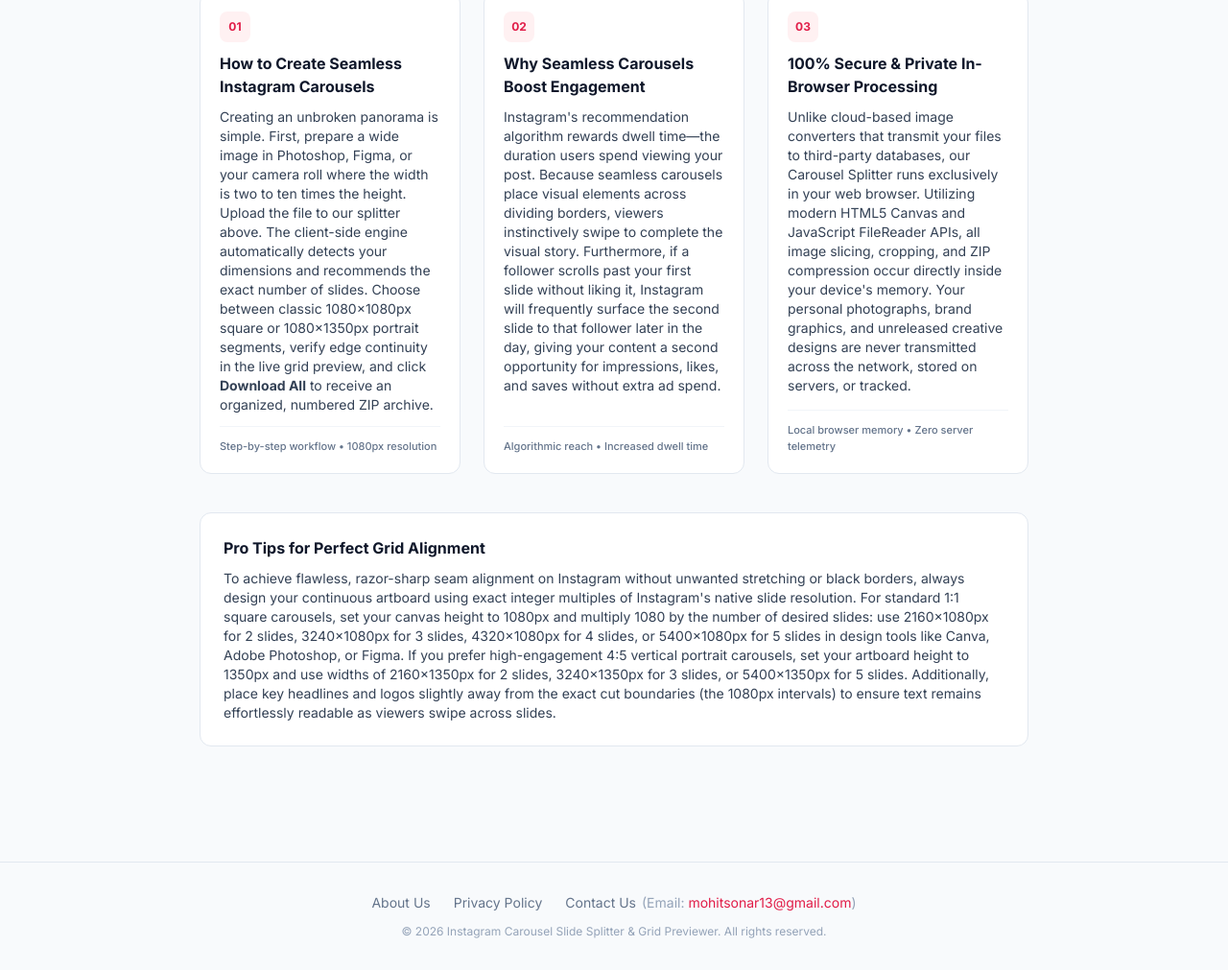
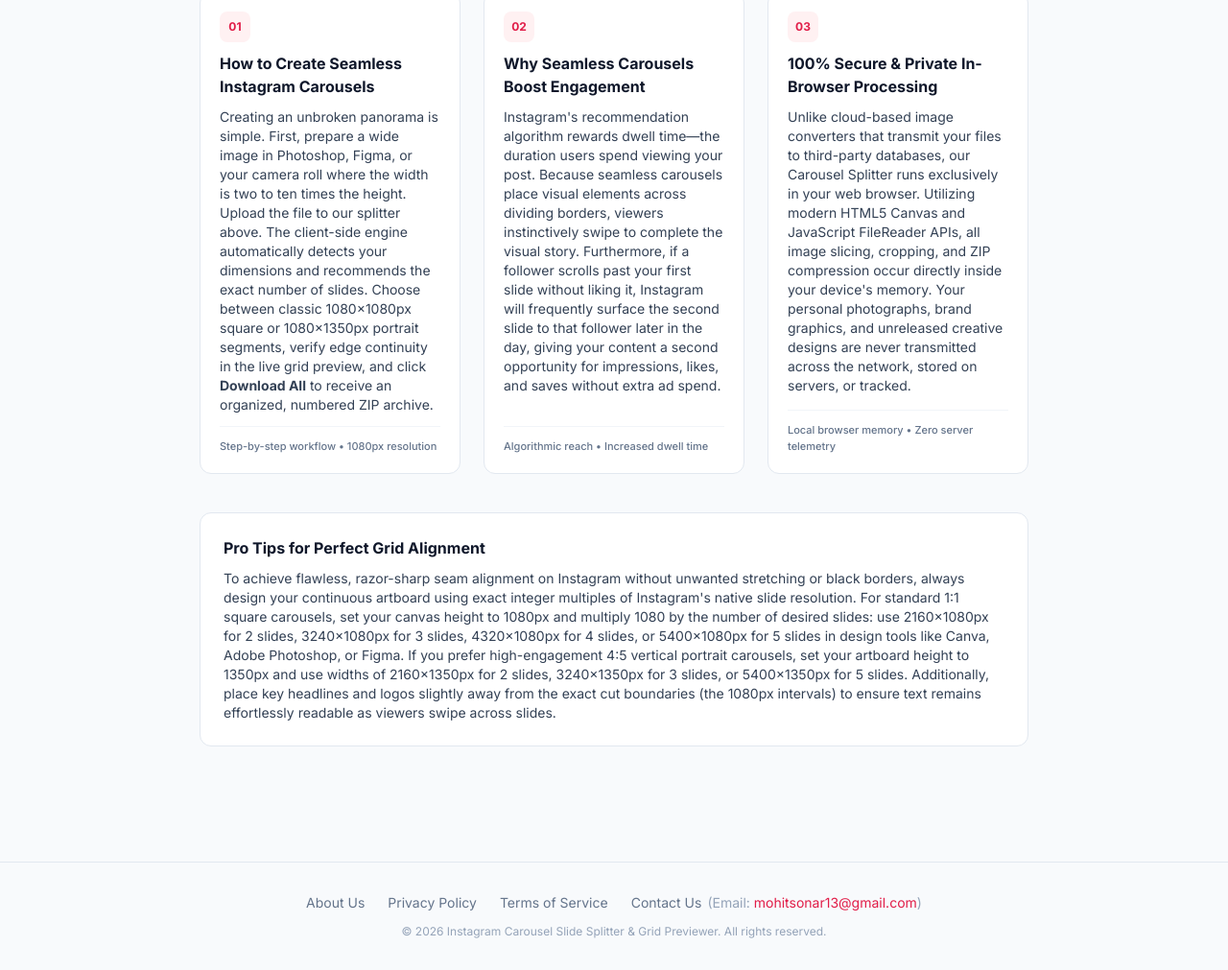
Before and after one commit to mr-popo664/instagram-carousel-splitter, a plain HTML site: page index.html in a window 1280 px wide. Shown: the part 661-1672 px from the top of the page at 96% size. Drawn offline with nearby package versions, Linux system fonts and the light colour scheme.

Commit message:
Update footer links to include Terms of Service
Added 'Terms of Service' link to the footer.

```diff
--- a/index.html
+++ b/index.html
@@ -878,6 +878,7 @@
       <div class="flex flex-wrap items-center justify-center gap-x-6 gap-y-2">
     <a href="about.html" class="hover:text-slate-900 dark:hover:text-white transition-colors">About Us</a>
     <a href="privacy.html" class="hover:text-slate-900 dark:hover:text-white transition-colors">Privacy Policy</a>
+    <a href="terms.html" class="hover:text-slate-900 dark:hover:text-white transition-colors">Terms of Service</a>
     <span class="inline-flex items-center gap-1.5 flex-wrap justify-center">
         <a href="contact.html" class="hover:text-slate-900 dark:hover:text-white transition-colors">Contact Us</a>
         <span class="text-slate-400 dark:text-slate-500">(Email: <a href="mailto:mohitsonar13@gmail.com" class="text-rose-600 dark:text-rose-400 hover:underline">mohitsonar13@gmail.com</a>)</span>
```
Lines whose indentation alone changed are shown as unchanged.
